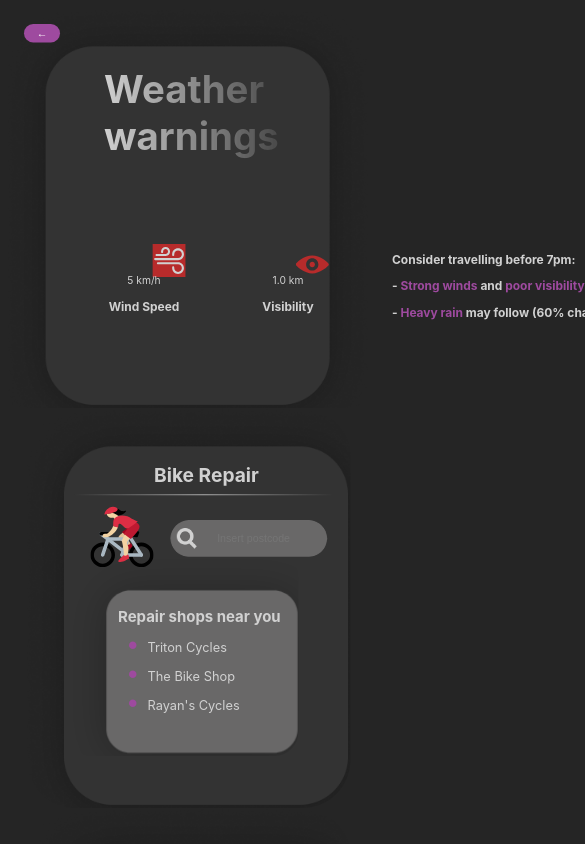
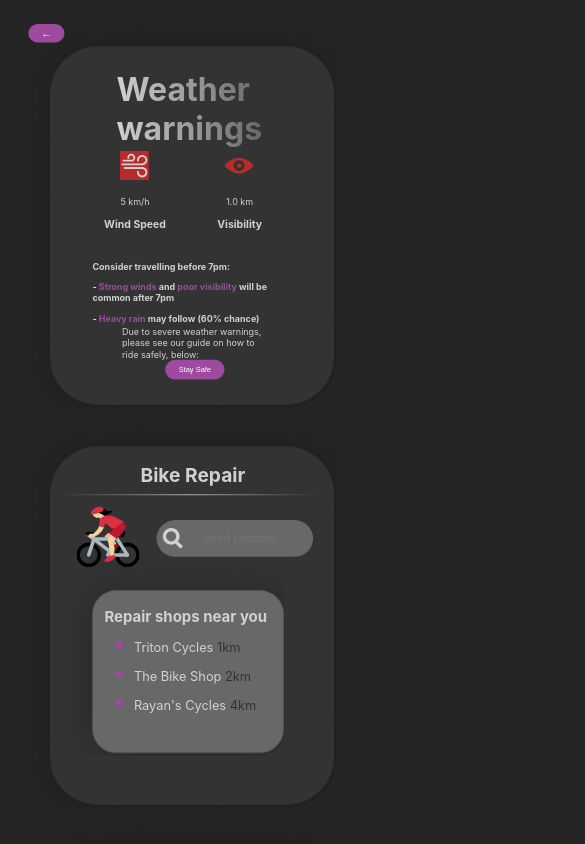
Before and after one commit to Pie-R-Squared/WeatherApp, a React (Create React App) app: page / in a window 390 px wide. Shown: the top 844 px of the page, 585 px wide, since content can reach past the window. Built offline with nearby package versions, Linux system fonts and the light colour scheme.

Commit message:
Added media queries to make the page responsive

```diff
--- a/src/Components.js
+++ b/src/Components.js
@@ -46,9 +46,9 @@ function ImagePanel({src, top, left}) {
             style={{
                 backgroundImage: `url(${src})`,
                 backgroundRepeat: "no-repeat",
-                top: `${top}px`,
-                left: `${left}px`,
-                position: "absolute"
+                ...(top !== undefined && left !== undefined
+                    ? { top: `${top}px`, left: `${left}px`, position: "absolute" }
+                    : {})
             }}>
         </div>
     );
@@ -70,10 +70,10 @@ function TextPanel({top, left, className, width, children}) {
     return (
         <div className={`text-panel ${className || ""}`}
             style={{
-                position: "absolute",
-                top: `${top}px`,
-                left: `${left}px`,
-                width: `${width || 300}px`
+                maxWidth: `${width || 300}px`,
+                ...(top !== undefined && left !== undefined
+                    ? { top: `${top}px`, left: `${left}px`, position: "absolute" }
+                    : {})
             }}>
             {children}
         </div>
@@ -81,11 +81,81 @@ function TextPanel({top, left, className, width, children}) {
 }
 
 export default function Weather() {
-    const [postcode, setPostcode] = useState("");
     const [aiSearch, setAiSearch] = useState("");
 
+    const [weatherData, setWeatherData] = useState('');
+    const API_KEY = ""; /* Need to get from Google Cloud Console */
 
-    const [weatherData, setWeatherData] = useState('');
+    const [postcode, setPostcode] = useState("");
+    const [repairShops, setRepairShops] = useState([]);
+
+    function handlePostcodeSearchChange(event) {
+        if (event.target.value.length > 8) {
+            return;
+        }
+        setPostcode(event.target.value.toUpperCase());
+    }
+
+    function handleEnterPressed(e) {
+        if (e.key === "Enter") {
+            fetchRepairShops();
+        }
+    }
+
+    async function fetchRepairShops() {
+        if (!postcode) {
+            return;
+        }
+
+        try {
+            const geoRes = await fetch(
+                `https://maps.googleapis.com/maps/api/geocode/json?address=${postcode}&key=${API_KEY}`
+            );
+            const geoData = await geoRes.json();
+
+            if (geoData.status !== "OK" || geoData.results.length === 0) {
+                alert("Invalid postcode");
+                return;
+            }
+
+            const { lat, lon } = geoData.results[0].geometry.location;
+
+            const placesRes = await fetch(
+                `https://maps.googleapis.com/maps/api/place/nearbysearch/json?location=${lat},${lon}&radius=5000&type=bicycle_store&key=${API_KEY}`
+            );
+            const placesData = await placesRes.json();
+
+            if (placesData.status !== "OK" || placesData.results.length === 0) {
+                alert("No bicycle repair shops found nearby.");
+                return;
+            }
+
+            const shopsWithDistance = placesData.results.map((shop) => {
+            const distance = getDistance(lat, lon, shop.geometry.location.lat, shop.geometry.location.lng);
+                return { name: shop.name, distance };
+            });
+
+            const nearestShops = shopsWithDistance.sort((a, b) => a.distance - b.distance).slice(0, 3);
+
+            setRepairShops(nearestShops);
+        } catch (error) {
+            console.error("Error while fetching location data:", error);
+        }
+    }
+
+    function getDistance(lat1, lon1, lat2, lon2) {
+        const R = 6371;
+        const dLat = ((lat2 - lat1) * Math.PI) / 180;
+        const dLon = ((lon2 - lon1) * Math.PI) / 180;
+        const a =
+            Math.sin(dLat / 2) * Math.sin(dLat / 2) +
+            Math.cos((lat1 * Math.PI) / 180) *
+            Math.cos((lat2 * Math.PI) / 180) *
+            Math.sin(dLon / 2) *
+            Math.sin(dLon / 2);
+        const c = 2 * Math.atan2(Math.sqrt(a), Math.sqrt(1 - a));
+        return R * c;
+    }
 
     /*useEffect(() => {
         if ("geolocation" in navigator) {
@@ -110,13 +180,6 @@ export default function Weather() {
         }
     };*/
 
-    function handlePostcodeSearchChange(event) {
-        if (event.target.value.length > 8) {
-            return;
-        }
-        setPostcode(event.target.value.toUpperCase());
-    }
-
     function handleAiSearchChange(event) {
         setAiSearch(event.target.value);
     }
@@ -126,9 +189,16 @@ export default function Weather() {
             <Link to="/Main">
                 <button type="button" id="backButton">&#8592;</button>
             </Link>
+
+            {/* Weather Warning rectangle
+                Contains WindSpeed and Visibility
+                And severe weather warnings
+            */}
+
             <Warnings>
-                <ImagePanel src={windSpeed} top={250} left={145}/>
-                <TextPanel top={280} left={0} className="centred">
+                <div className="warning-data-figures">
+                    <ImagePanel src={windSpeed}/>
+                    <TextPanel width={150} className="centred">
                         <p>{/*weatherData ? (
                             `${weatherData.wind?.speed ?? "N/A"} km/h`
                         ) : (
@@ -136,14 +206,17 @@ export default function Weather() {
                         )*/}5 km/h</p>
                         <h3>Wind Speed</h3>
                     </TextPanel>
-                <ImagePanel src={visibility} top={255} left={324}/>
-                <TextPanel top={280} left={180} className="centred">
+                </div>
+                <div className="warning-data-figures">
+                    <ImagePanel src={visibility}/>
+                    <TextPanel width={150} className="centred">
                         <p>
                             {/*weatherData.visibility ? (weatherData.visibility / 1000).toFixed(1) : "N/A"*/}1.0 km
                         </p>
                         <h3>Visibility</h3>
                     </TextPanel>
-                <TextPanel top={250} left={400} width={600}>
+                </div>
+                <TextPanel width={600}>
                     <h3>Consider travelling before 7pm:</h3>
                     <h3> -
                         <span> Strong winds</span> and
@@ -153,27 +226,46 @@ export default function Weather() {
                         <span> Heavy rain</span> may follow (60% chance)
                     </h3>
                 </TextPanel>
-                <TextPanel top={280} left={1000} width={250}>
+                <div className="warning-data-figures">
+                    <TextPanel width={250}>
                         Due to severe weather warnings, please see our guide on how to ride safely, below:
                     </TextPanel>
                     <a href={safetyGuide} download>
                         <button type="button">Stay Safe</button>
                     </a>
+                </div>
             </Warnings>
+
+            {/* Utilities
+                - Repair shops near the given postcode
+                - Weather AI with a search bar
+                - Today's temperature and feels like
+            */}
+
             <Utility value="repair">
                 <Subheading text="Bike Repair"/>
                 <hr/>
                 <Searchbar value="repair-search">
                     <img src={searchIcon} alt="search icon" width="25px"/>
-                    <input type="text" placeholder="Insert postcode" value={postcode} onChange={handlePostcodeSearchChange}/>
+                    <input type="text" placeholder="Insert postcode" value={postcode} onChange={handlePostcodeSearchChange} onKeyDown={handleEnterPressed}/>
                 </Searchbar>
                 <ImagePanel src={BikerIcon} top={120} left={80}/>
                 <RepairPanel>
                     <h3>Repair shops near you</h3>
                     <ul className="custom-bullets">
-                        <li>Triton Cycles</li>
-                        <li>The Bike Shop</li>
-                        <li>Rayan's Cycles</li>
+                    {repairShops && repairShops.length > 0 ? (
+                        repairShops.slice(0, 3).map((shop, index) => (
+                            <li key={index}>
+                            {shop.name} <span>{shop.distance.toFixed(2)} km</span>
+                            </li>
+                        ))
+                    ) : (
+                        <>
+                        <li>Triton Cycles <span>1km</span></li>
+                        <li>The Bike Shop <span>2km</span></li>
+                        <li>Rayan's Cycles <span>4km</span></li>
+                        </>
+                    )}
                     </ul>
                 </RepairPanel>
             </Utility>
--- a/src/style.css
+++ b/src/style.css
@@ -18,6 +18,7 @@ body {
     "repair ai temp .";
     margin-left: auto;
     margin-right: auto;
+    transform: scale(min(100vw / 1200, 100vh / 800));
 }
 
 hr {
@@ -44,7 +45,6 @@ hr {
 }
 
 #warnings button, #backButton {
-    position: absolute;
     background-color: #9E4A9F;
     border-radius: 6.25rem;
     border: none;
@@ -63,6 +63,7 @@ hr {
     top: 20px;
     left: 20px;
     padding: 0.25rem 1rem;
+    position: absolute;
 }
 
 #warnings button:hover, #backButton:hover {
@@ -73,6 +74,27 @@ hr {
 
 #warning-data {
     display: flex;
+    position: absolute;
+    width: 100%;
+    top: 250px;
+    left: 60px;
+    gap: 1rem;
+}
+
+#warning-data .image-panel{
+    width: 55px;
+    height: 55px;
+}
+
+#warning-data .text-panel {
+    height: 50px;
+}
+
+.warning-data-figures {
+    display: flex;
+    flex-direction: column;
+    align-items: center;
+    margin: 0 0.5rem;
 }
 
 .centred {
@@ -190,6 +212,10 @@ input {
     margin-right: 10px;
 }
 
+#repair-panel span {
+    color: #333333;
+}
+
 /* AI PANEL */
 
 #ai-search {
@@ -262,6 +288,13 @@ span {
 
 /* RESPONSIVE STYLING */
 
+@media (max-width: 1400px) {
+    #content {
+        transform: scale(0.8);
+        transform-origin: top left;
+    }
+}
+
 @media (max-width: 1200px) {
     #content {
         transform: scale(0.7);
@@ -271,12 +304,34 @@ span {
 
 @media (max-width: 1080px) {
     #content {
+        transform: scale(0.6);
+        transform-origin: top left;
+    }
+
+    #warning-data {
+        width: 125%;
+    }
+}
+
+@media (max-width: 900px) {
+    #content {
         transform: scale(0.5);
         transform-origin: top left;
+    }
+
+    #warning-data {
+        width: 125%;
     }
 }
 
 @media (max-width: 768px) {
+
+    body {
+        display: flex;
+        justify-content: center;
+        align-items: center;
+    }
+
     #content {
         grid-template-columns: 1fr;
         grid-gap: 0;
@@ -285,40 +340,58 @@ span {
         "repair"
         "ai"
         "temp";
-        transform: scale(0.8);
+        transform: scale(0.8) translate(6%, 0);
+        max-height: 100vh;
     }
 
     #warnings {
         background-image: url("images/utility_rect.png");
-        width: 450px;
+        width: 405px;
         height: 500px;
+        border-radius: 60px;
+    }
+
+    #warning-data {
+        flex-wrap: wrap;
+        width: 100%;
+        top: 160px;
+        left: 80px;
+        font-size: 0.6rem;
+        gap: 0;
+    }
+
+    .warning-data-figures {
+        transform: scale(0.7);
+        font-size: 1rem;
+    }
+
+    .warning-data-figures .text-panel {
+        margin: 0;
+    }
+
+    div .text-panel {
+        max-width: 260px !important;
     }
 
     #warnings img {
         display: none;
     }
 
-    #warnings .image-panel, #warnings .text-panel {
-        transform: scale(0.8);
-    }
-
-    .utility {
-        margin: 0 auto;
-    }
-
     h1 {
-        font-size: 3rem;
-        top: 40px;
-        left: 120px;
+        font-size: 2.5rem;
+        top: 50px;
+        left: 130px;
     }
 
     #temp-icon {
         position: absolute;
         width: 300px;
         height: 500px;
-        top: 2000px;
-        left: 120px;
+        top: 1600px;
+        left: 310px;
         background-image: url("images/temp_icon.png");
         background-repeat: no-repeat;
+        transform: scale(0.8);
+        z-index: -1;
     }
 }
```
Lines whose indentation alone changed are shown as unchanged.
